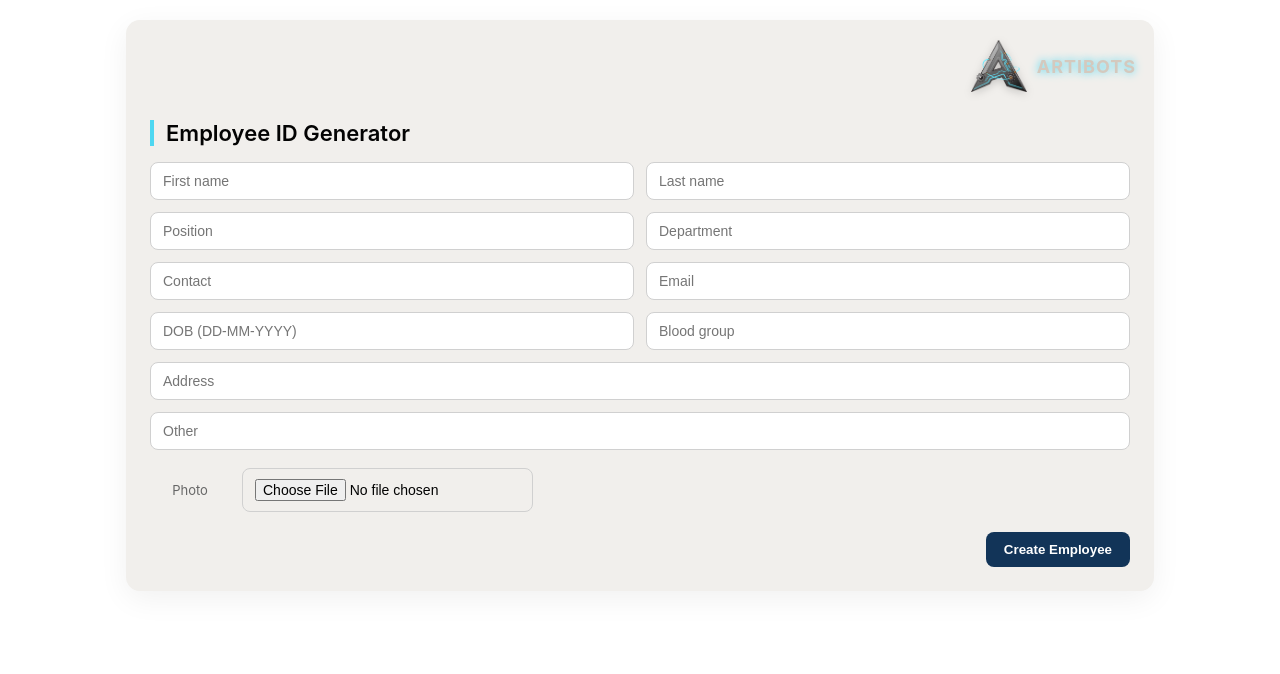
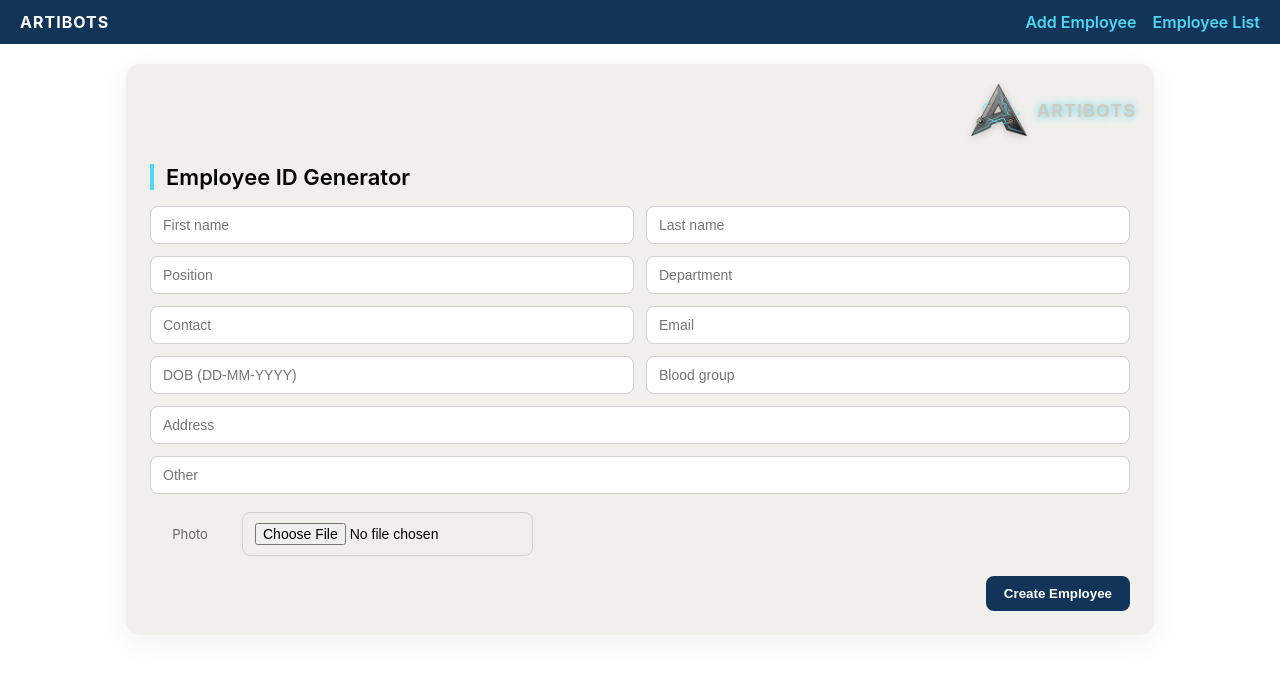
Before and after one commit to akashak0823/Id_generator, a React (Create React App) app: page / in a window 1280 px wide. Shown: the top 674 px of the page. Built offline with nearby package versions, Linux system fonts and the light colour scheme.

Commit message:
Update App.js

```diff
--- a/src/App.js
+++ b/src/App.js
@@ -1,12 +1,50 @@
-
-import './App.css';
-import EmployeeForm from './Components/EmployeeForm';
+import { BrowserRouter as Router, Routes, Route, Link } from "react-router-dom";
+import "./App.css";
+import EmployeeForm from "./Components/EmployeeForm";
+import EmployeeList from "./Components/EmployeeList";
 
 function App() {
   return (
-    <div className="App">
-      <EmployeeForm/>
-    </div>
+    <Router>
+      <div className="App">
+        {/* Simple navigation bar */}
+        <nav
+          style={{
+            background: "#123458",
+            padding: "12px 20px",
+            display: "flex",
+            justifyContent: "space-between",
+            alignItems: "center",
+            color: "white",
+          }}
+        >
+          <div style={{ fontWeight: 700, letterSpacing: 1 }}>ARTIBOTS</div>
+          <div style={{ display: "flex", gap: "16px" }}>
+            <Link
+              to="/"
+              style={{ color: "#4ED7F1", textDecoration: "none", fontWeight: 600 }}
+            >
+              Add Employee
+            </Link>
+            <Link
+              to="/employees"
+              style={{ color: "#4ED7F1", textDecoration: "none", fontWeight: 600 }}
+            >
+              Employee List
+            </Link>
+          </div>
+        </nav>
+
+        {/* Routing views */}
+        <Routes>
+          {/* Default route (Employee form) */}
+          <Route path="/" element={<EmployeeForm />} />
+
+          {/* List page */}
+          <Route path="/employees" element={<EmployeeList />} />
+        </Routes>
+      </div>
+    </Router>
   );
 }
 
```
